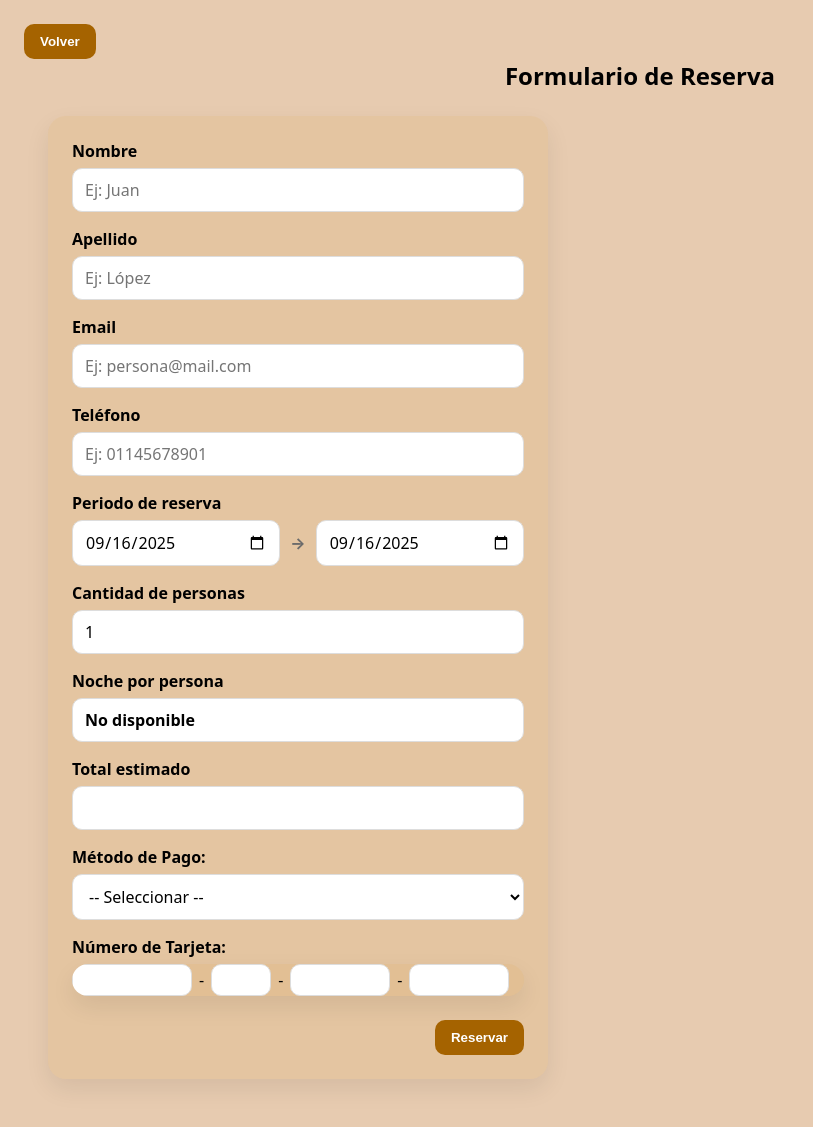
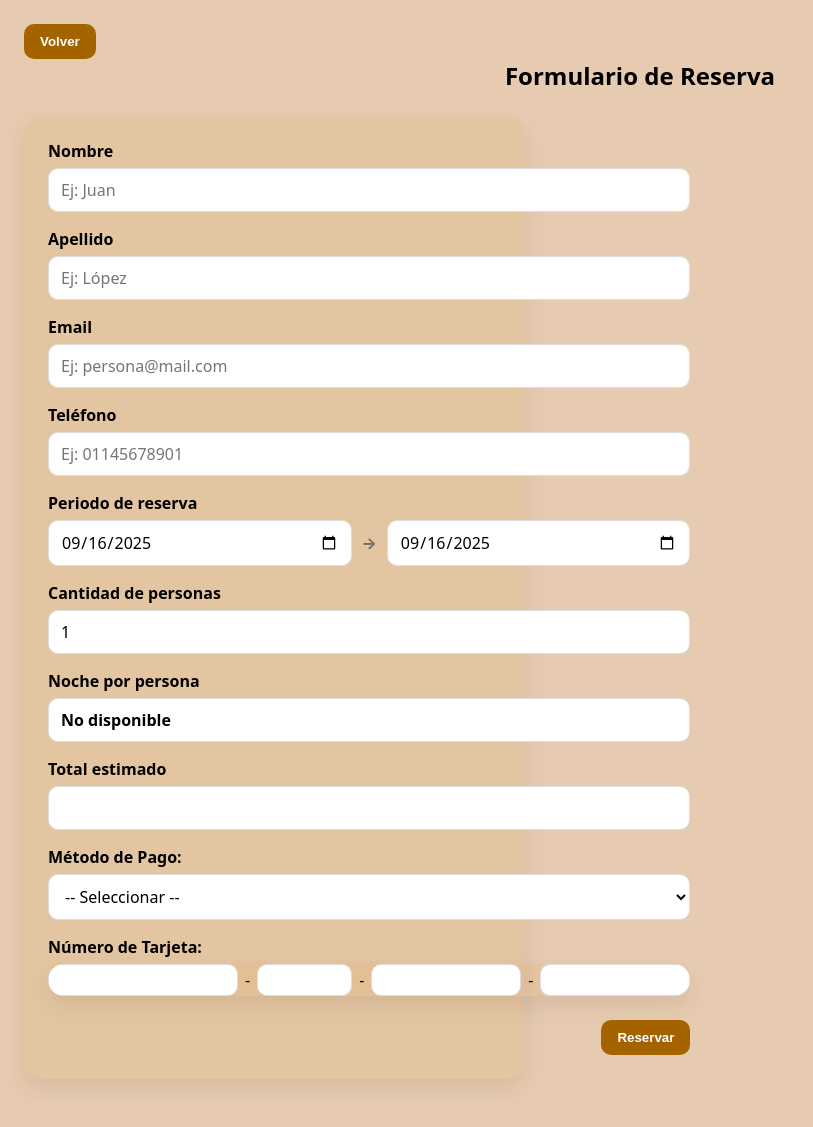
Before and after one commit to Strychi8/ClonAirbnb-TM2C2025E04, a PHP site: page /reservas/reserva.html in a window 1280 px wide. Shown: the part 80-1207 px from the top of the page, without its empty margins (0-813 px from the left). Run offline with PHP 8.4, Linux system fonts and the light colour scheme.

Commit message:
Add files via upload

```diff
--- a/css/formularios.css
+++ b/css/formularios.css
@@ -1,8 +1,8 @@
 
 form .form-card {
   max-width: 500px;
-	margin: 24px 24px 48px;
-	padding: 24px;
+  margin: 24px 0px 48px; /* Margen superior e inferior, 0 a los lados para que el width funcione */
+  padding: 24px;
   background: var(--card);
   border-radius: var(--radius);
   box-shadow: var(--shadow);
@@ -22,7 +22,8 @@
   margin-bottom: 6px;
 }
 .form-grid input,
-.form-grid select {
+.form-grid select,
+.form-grid textarea {
   width: 100%;
   padding: 10px 12px;
   border-radius: 10px;
@@ -88,16 +89,16 @@
   box-shadow: 0 0 1px #aaa; /* efecto visual muy ligero */
 }
 #seg1 {
-  width: 120px;
+  width: 190px;
 }
 #seg2 {
-  width: 60px;
+  width: 95px;
 }
 #seg3 {
-  width: 100px;
+  width: 150px;
 }
 #seg4 {
-  width: 100px;
+  width: 150px;
 }
 
 #seg1[readonly] {
```
Also changed, not shown: css/tabla_alojamientos.css (added, +56 -0 lines).
